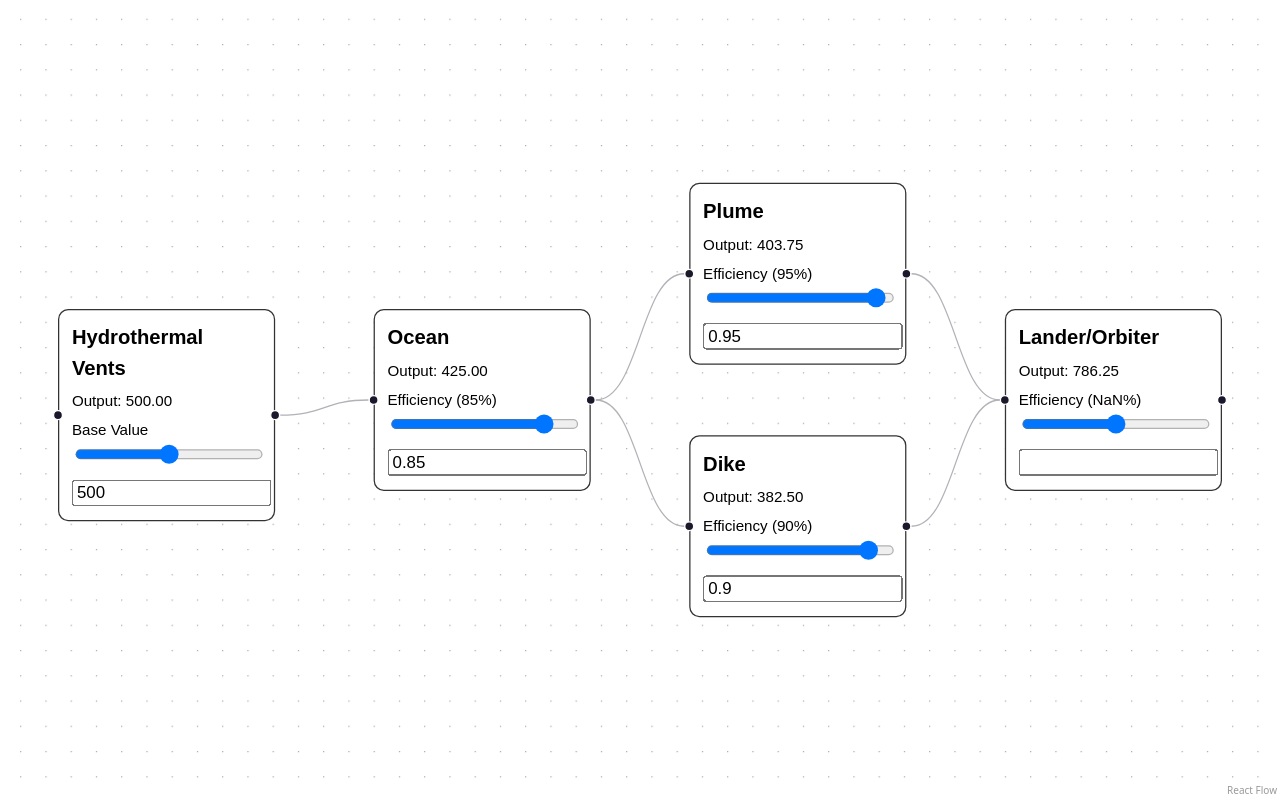
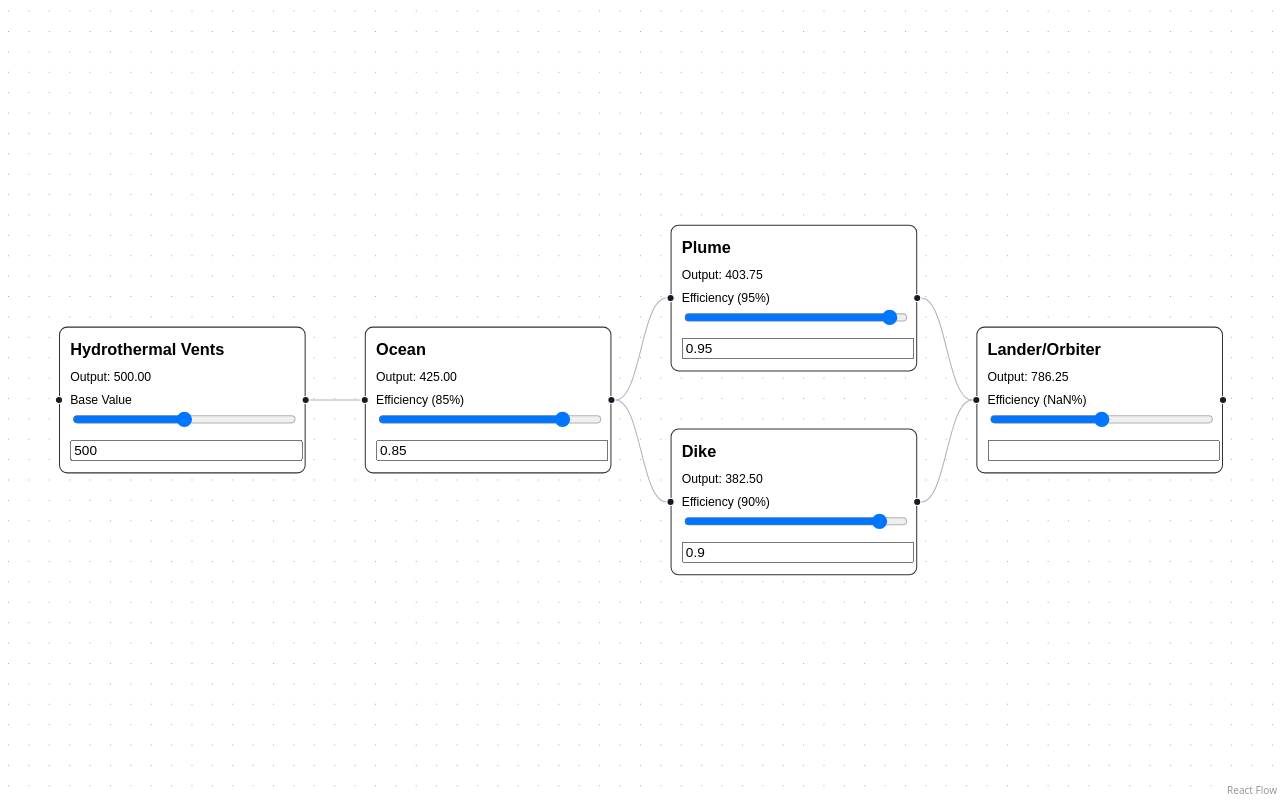
Before and after one commit to seanhwhsu/JellyFish_trial, a React (Vite) app: page / in a window 1280 px wide. Built offline with nearby package versions, Linux system fonts and the light colour scheme.

Commit message:
Update App.jsx

```diff
--- a/src/App.jsx
+++ b/src/App.jsx
@@ -61,7 +61,7 @@ function EnergyNode({ id, data }) {
     <div
       style={{
         padding: 10,
-        width: 150,
+        width: 220,
         border: '1px solid #333',
         borderRadius: 8,
         background: 'white',
@@ -150,10 +150,10 @@ function EnergyNode({ id, data }) {
 /* ---------------- INITIAL GRAPH ---------------- */
 const initialNodes = [
   { id: 'source', type: 'energy', position: { x: 0, y: 100 }, data: { label: 'Hydrothermal Vents', isSource: true, baseValue: 500 } },
-  { id: 'ocean', type: 'energy', position: { x: 250, y: 100 }, data: { label: 'Ocean', efficiency: 0.85 } },
-  { id: 't1', type: 'energy', position: { x: 500, y: 0 }, data: { label: 'Plume', efficiency: 0.95 } },
-  { id: 't2', type: 'energy', position: { x: 500, y: 200 }, data: { label: 'Dike', efficiency: 0.9 } },
-  { id: 'out', type: 'energy', position: { x: 750, y: 100 }, data: { label: 'Lander/Orbiter' } },
+  { id: 'ocean', type: 'energy', position: { x: 300, y: 100 }, data: { label: 'Ocean', efficiency: 0.85 } },
+  { id: 't1', type: 'energy', position: { x: 600, y: 0 }, data: { label: 'Plume', efficiency: 0.95 } },
+  { id: 't2', type: 'energy', position: { x: 600, y: 200 }, data: { label: 'Dike', efficiency: 0.9 } },
+  { id: 'out', type: 'energy', position: { x: 900, y: 100 }, data: { label: 'Lander/Orbiter' } },
 ];
 
 const initialEdges = [
```
